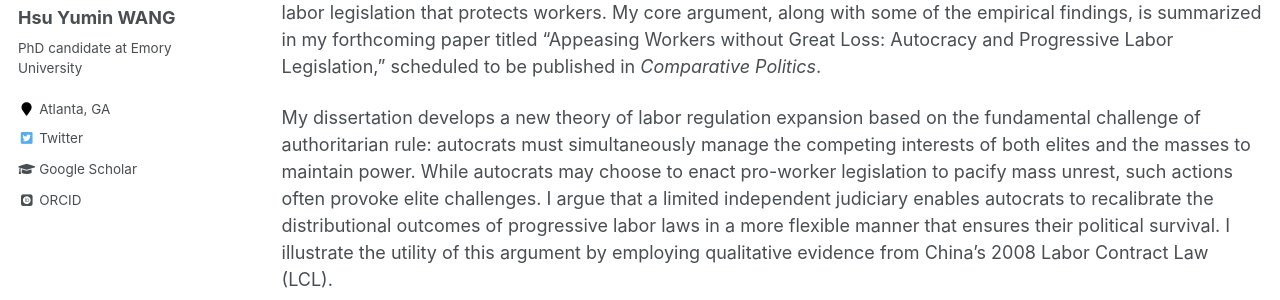
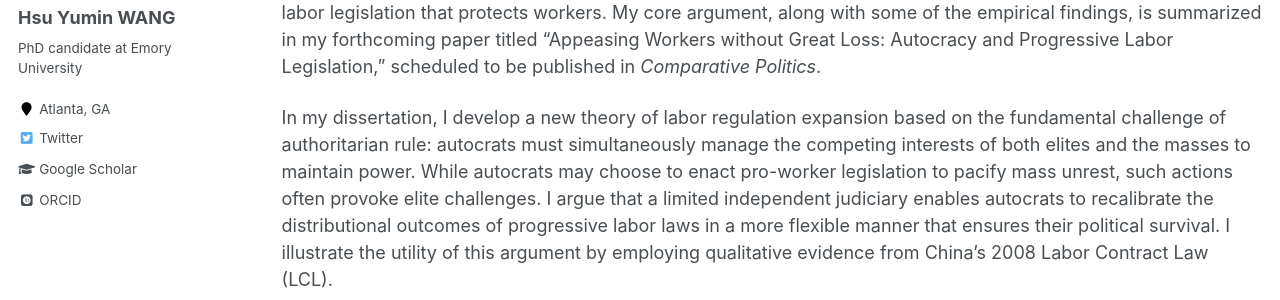
Before and after one commit to hsuyumin/hsuyumin.github.io, a Jekyll site: the page built from _pages/dissertation.md, in a window 1280 px wide and 1199 px high. Shown: the part 291-591 px from the top of the window. Built offline with Jekyll 4.4.1, drawn with Linux system fonts in a browser that asks for light colours; some web fonts are replaced.

Commit message:
Update dissertation.md

```diff
--- a/_pages/dissertation.md
+++ b/_pages/dissertation.md
@@ -12,7 +12,7 @@ redirect_from:
 
 I am currently working on my dissertation, which aims to shed light on the conditions under which autocrats enact labor legislation that protects workers. My core argument, along with some of the empirical findings, is summarized in my forthcoming paper titled "Appeasing Workers without Great Loss: Autocracy and Progressive Labor Legislation," scheduled to be published in _Comparative Politics_.
 
-My dissertation develops a new theory of labor regulation expansion based on the fundamental challenge of authoritarian rule: autocrats must simultaneously manage the competing interests of both elites and the masses to maintain power. While autocrats may choose to enact pro-worker legislation to pacify mass unrest, such actions often provoke elite challenges. I argue that a limited independent judiciary enables autocrats to recalibrate the distributional outcomes of progressive labor laws in a more flexible manner that ensures their political survival. I illustrate the utility of this argument by employing qualitative evidence from China’s 2008 Labor Contract Law (LCL).
+In my dissertation, I develop a new theory of labor regulation expansion based on the fundamental challenge of authoritarian rule: autocrats must simultaneously manage the competing interests of both elites and the masses to maintain power. While autocrats may choose to enact pro-worker legislation to pacify mass unrest, such actions often provoke elite challenges. I argue that a limited independent judiciary enables autocrats to recalibrate the distributional outcomes of progressive labor laws in a more flexible manner that ensures their political survival. I illustrate the utility of this argument by employing qualitative evidence from China’s 2008 Labor Contract Law (LCL).
 
 My dissertation's subsequent chapters employ a variety of quantitative data and causal methodology to support the key aspects of the argument. I analyze comprehensive court rulings data on labor disputes and link them to subnational variations in judicial independence caused by judicial centralization reforms in China. Using a difference-in-differences analysis, I provide causal evidence that increased court independence hampers the ability of autocrats to protect elites' interests from worker-friendly legislation through legal channels, a core implication of my argument.
 
```
